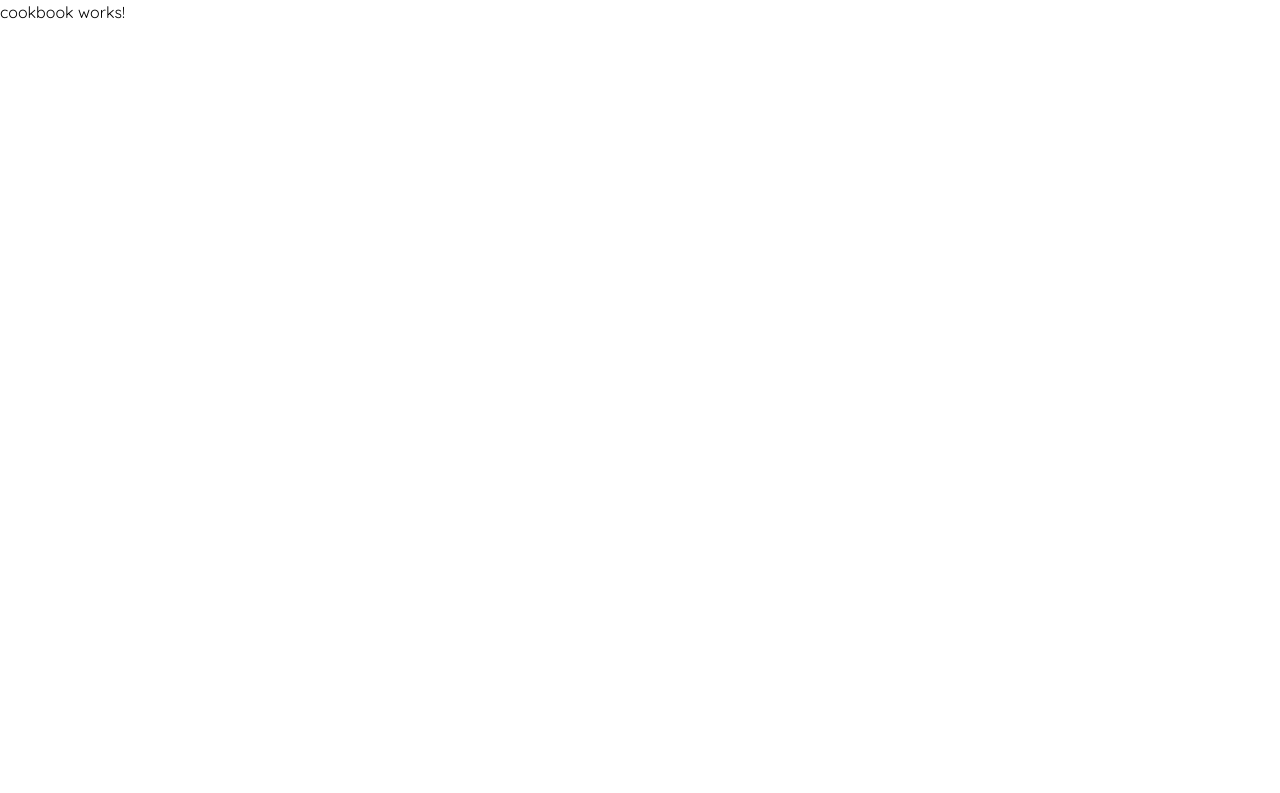
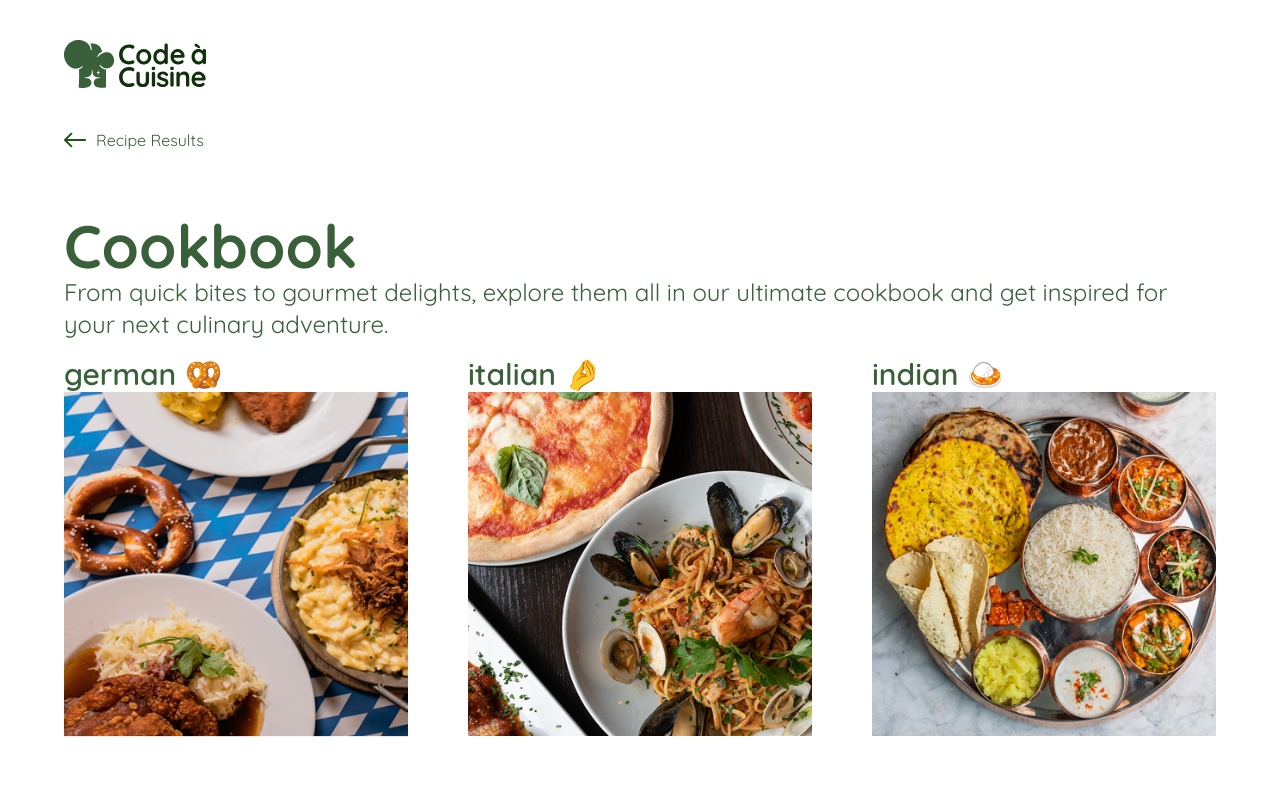
Before and after one commit to TobiasMatthies/code-a-cuisine, an Angular app: page /cookbook in a window 1280 px wide. Shown: the top 793 px of the page. Built offline with nearby package versions, Linux system fonts and the light colour scheme.

Commit message:
added category view for cookbook

```diff
--- a/src/app/cookbook/cookbook.component.html
+++ b/src/app/cookbook/cookbook.component.html
@@ -1 +1,30 @@
-<p>cookbook works!</p>
+<main class="px-16 min-h-dvh">
+    <div class="text-green-primary max-w-[1440px] min-h-dvh m-auto">
+        <header class="w-full m-auto py-10">
+            <img src="img/Capa_2 (1).svg" alt="logo" />
+        </header>
+
+        <a class="flex gap-2.5 mb-16" routerLink="/recipe-results">
+            <img src="img/Arrow 11.svg" alt="arrow back">
+            Recipe Results
+        </a>
+
+        <div>
+            <h1 class="text-6xl font-bold">Cookbook</h1>
+            <p class="mb-4 text-2xl">From quick bites to gourmet delights, explore them all in our ultimate cookbook and
+                get
+                inspired for your
+                next culinary
+                adventure.</p>
+        </div>
+
+        <div class="grid grid-cols-3 gap-x-[60px] gap-y-14">
+            @for (cuisine of state.preferences.cuisine; track $index) {
+            <figure>
+                <figcaption class="text-3xl font-semibold">{{cuisine.name}} {{cuisine.emoji}}</figcaption>
+                <img [src]="cuisine.img" alt="cuisine">
+            </figure>
+            }
+        </div>
+    </div>
+</main>
--- a/src/app/new-recipes/preferences/preferences.html
+++ b/src/app/new-recipes/preferences/preferences.html
@@ -62,10 +62,10 @@
           </div>
           <div class="flex gap-5 mt-6">
             @for (cuisine of preferences.cuisine; track $index) {
-            <button (click)="selectPreference('cuisine', cuisine)"
-              [ngClass]="generateRecipeService.recipeRequirements.cuisine === cuisine ? 'bg-green-light' : 'bg-cream-light hover:bg-cream-primary'"
+            <button (click)="selectPreference('cuisine', cuisine.name)"
+              [ngClass]="generateRecipeService.recipeRequirements.cuisine === cuisine.name ? 'bg-green-light' : 'bg-cream-light hover:bg-cream-primary'"
               class="cursor-pointer px-3 py-1.5 bg-cream-light rounded-4xl text-green-primary">
-              {{cuisine | titlecase}}</button>
+              {{cuisine.name | titlecase}}</button>
             }
           </div>
         </div>
--- a/src/app/services/state.service.ts
+++ b/src/app/services/state.service.ts
@@ -9,7 +9,14 @@ export class StateService {
   allRecipes: GeneratedRecipe[] = [];
   preferences = {
     times: ['Quick', 'Medium', 'Complex'],
-    cuisine: ['german', 'italian', 'indian', 'japanese', 'gourmet', 'fusion'],
+    cuisine: [
+      { name: 'german', img: 'img/category-thumbnails/card-4.png', emoji: '🥨' },
+      { name: 'italian', img: 'img/category-thumbnails/card-5.png', emoji: '🤌' },
+      { name: 'indian', img: 'img/category-thumbnails/card-1.png', emoji: '🍛' },
+      { name: 'japanese', img: 'img/category-thumbnails/card-3.png', emoji: '🥢' },
+      { name: 'gourmet', img: 'img/category-thumbnails/card-2.png', emoji: '✨' },
+      { name: 'fusion', img: 'img/category-thumbnails/card.png', emoji: '🍢' },
+    ],
     dietPrefences: ['vegetarian', 'vegan', 'keto', 'no preferences'],
   };
 }
```
